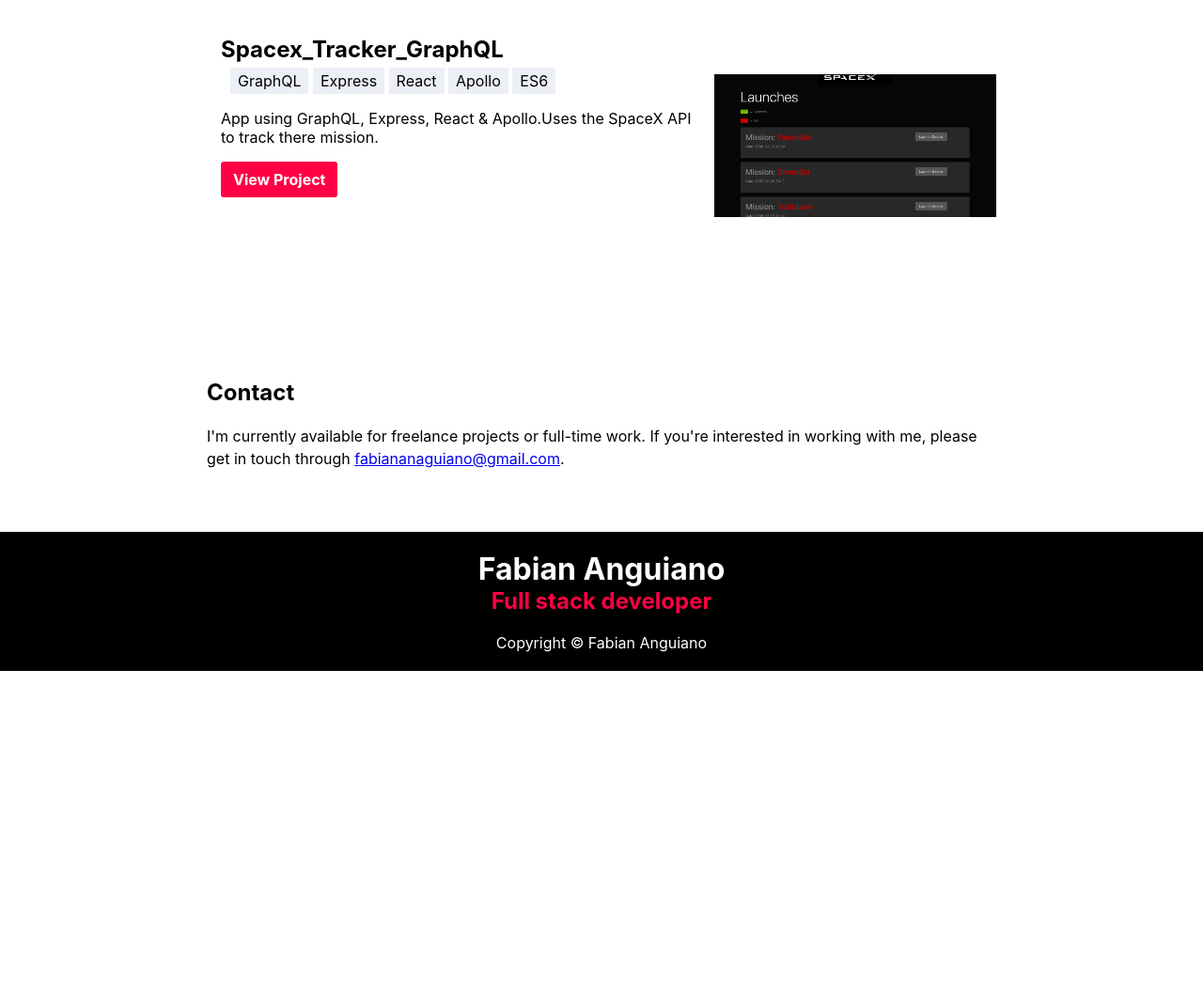
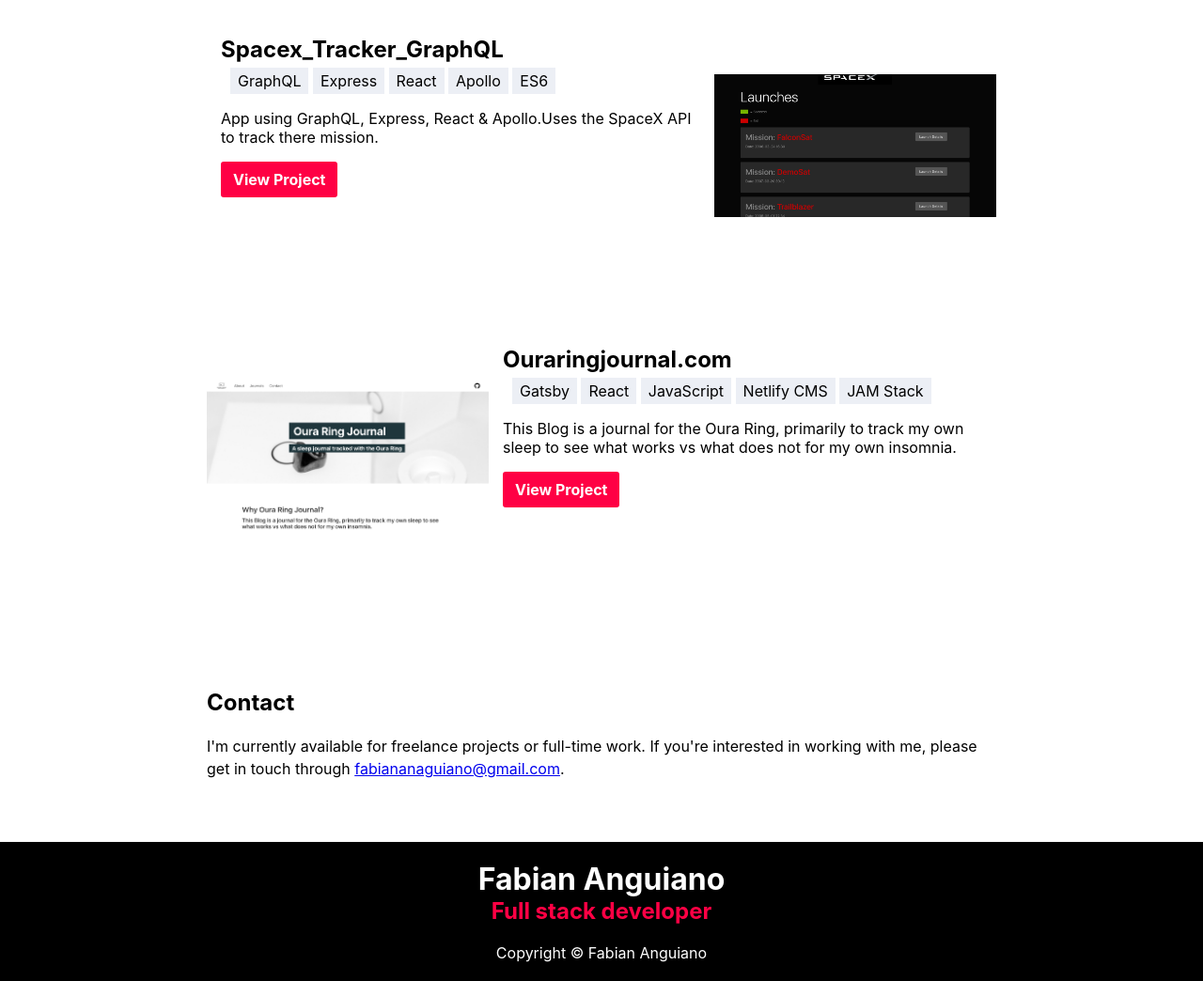
Before and after one commit to tunahorse/personal-page, a website: page index.html in a window 1280 px wide. Shown: the part 1816-2860 px from the top of the page at 94% size. Before the commit the page ends 2530 px from the top, so only its background shows below. Drawn offline with Linux system fonts and the light colour scheme.

Commit message:
added project to portfolio

```diff
--- a/index.html
+++ b/index.html
@@ -170,6 +170,35 @@
         </p>
       </div>
     </div>
+
+
+    <div class="project">
+      <div class="project__img-container">
+        <img class="project__img" src="img/Oura.png" alt="Hexo-Digital Screenshot">
+      </div>
+      <div class="project__details">
+        <h2 class="project__name">
+          Ouraringjournal.com
+        </h2>
+        <div class="skill-tags">
+          <div class="skill-tag">Gatsby</div>
+          <div class="skill-tag">React</div>
+          <div class="skill-tag">JavaScript</div>
+          <div class="skill-tag">Netlify CMS</div>
+          <div class="skill-tag">JAM Stack</div>
+        </div>
+        <p>
+
+          This Blog is a journal for the Oura Ring, primarily to track my own sleep to see what works vs what does not for my own
+          insomnia.
+
+          <div>
+            <a class="btn" href="https://ouraringjournal.com/" target="_blank">View Project</a>
+          </div>
+        </p>
+      </div>
+    </div>
+
 </div>
     <div class="container">
   <div class='contact'>
```
Also changed, not shown: img/Oura.png (added), 1 other file.
